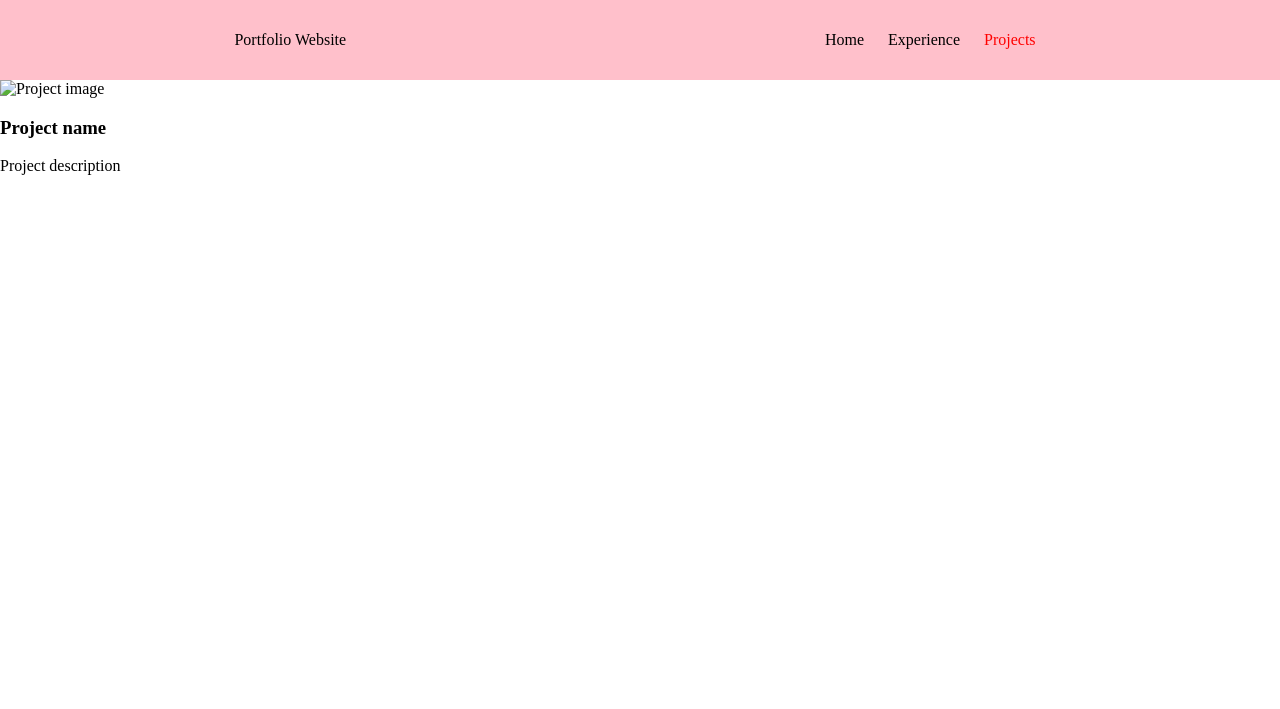
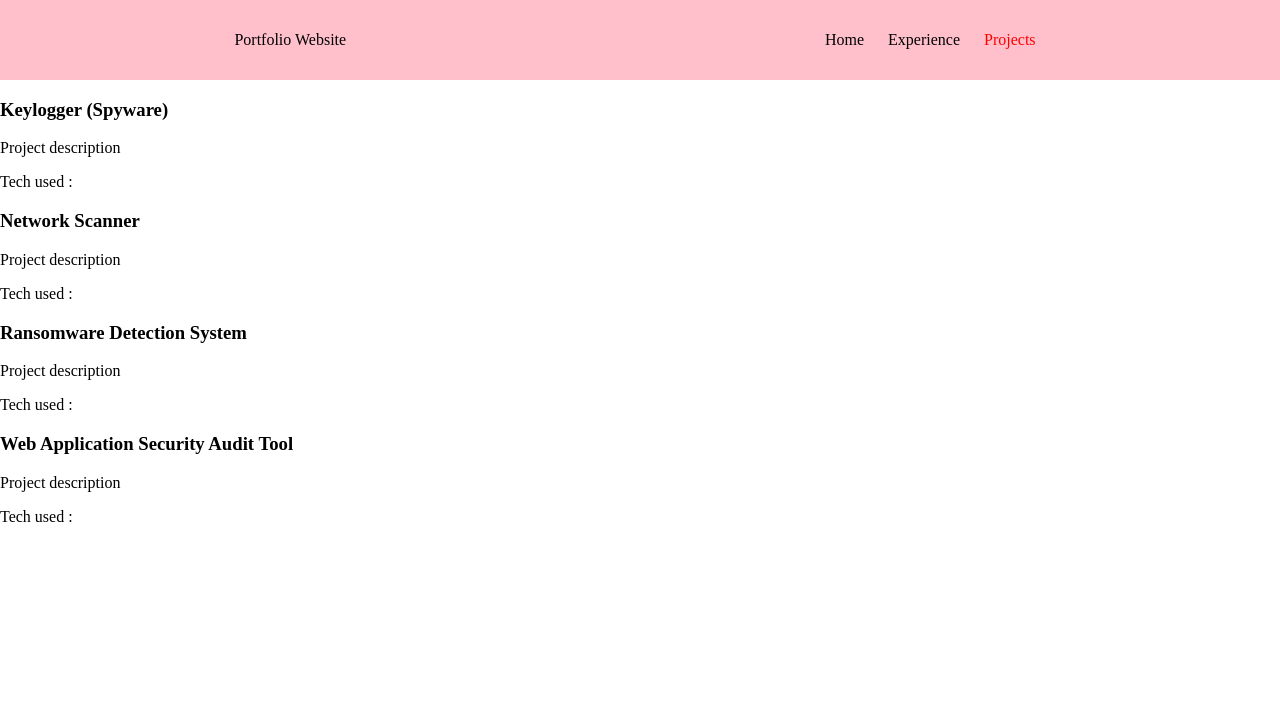
Before and after one commit to ayoubhajamor/Projet-Programmation-web-portfolio-2eme-tic, a plain HTML site: page index.html in a window 1280 px wide. Both pictures are taken after a click on the element "Projects". Shown: the top 709 px of the page. Drawn offline with Linux system fonts and the light colour scheme.

Commit message:
add needed content for project section

```diff
--- a/index.html
+++ b/index.html
@@ -76,13 +76,52 @@
 
         <!--Projects-->
         <div class="projects" id="projects">
-            <div>
+            <div class="proj">
                 <div>
-                    <img src="" alt="Project image">
+                    <h3>Keylogger (Spyware)</h3>
+                    <p>Project description</p>
                 </div>
                 <div>
-                    <h3>Project name</h3>
+                    <span>Tech used : </span>
+                    <div>
+                        <!-- Logos of technologies used-->
+                    </div>
+                </div>
+            </div>
+            <div class="proj">
+                <div>
+                    <h3>Network Scanner</h3>
                     <p>Project description</p>
+                </div>
+                <div>
+                    <span>Tech used : </span>
+                    <div>
+                        <!-- Logos of technologies used-->
+                    </div>
+                </div>
+            </div>
+            <div class="proj">
+                <div>
+                    <h3>Ransomware Detection System</h3>
+                    <p>Project description</p>
+                </div>
+                <div>
+                    <span>Tech used : </span>
+                    <div>
+                        <!-- Logos of technologies used-->
+                    </div>
+                </div>
+            </div>
+            <div class="proj">
+                <div>
+                    <h3>Web Application Security Audit Tool</h3>
+                    <p>Project description</p>
+                </div>
+                <div>
+                    <span>Tech used : </span>
+                    <div>
+                        <!-- Logos of technologies used-->
+                    </div>
                 </div>
             </div>
         </div>
```
